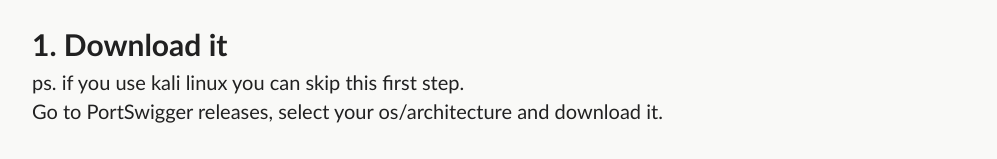
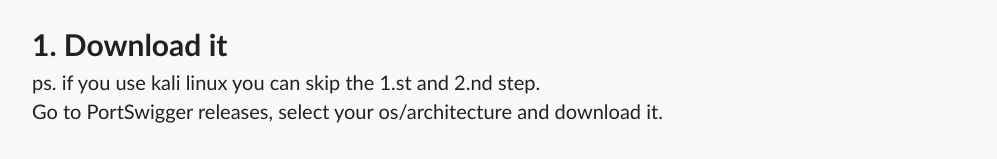
Before and after one commit to juli01100001/docs, a plain HTML site: page articles/basics/burp-setup.html in a window 1280 px wide. Shown: the part 408-567 px from the top of the page, without its empty margins (224-1221 px from the left). Drawn offline with Linux system fonts and the light colour scheme.

Commit message:
minor adjustments

```diff
--- a/articles/basics/burp-setup.html
+++ b/articles/basics/burp-setup.html
@@ -35,16 +35,12 @@
                 need to take a f 10-hour course if a 5-minute article will do. I mean it. You don't need to go through
                 thousands of resources to learn about one thing, people have already done that so you don't have to.</p>
         </div>
-        <!--
-        <div class="imagem-container">
-            <img src="../../images/burp.png" alt="">
-        </div> -->
 
         <section>
             <article>
                 <h2>1. Download it</h2>
                 <p>
-                    ps. if you use kali linux you can skip this first step.
+                    ps. if you use kali linux you can skip the 1.st and 2.nd step.
                 </p>
                 <p>
                     Go to <a href="https://portswigger.net/burp/releases#community">PortSwigger releases</a>, select
```
